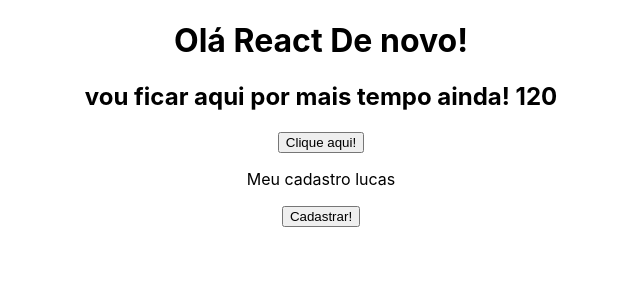
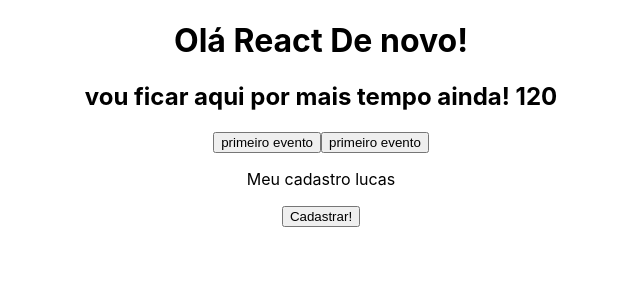
Before and after one commit to devlucasjac/reloginho, a React (Create React App) app: page / in a window 1280 px wide. Shown: the top 300 px of the page, without its empty margins (319-959 px from the left). Built offline with nearby package versions, Linux system fonts and the light colour scheme.

Commit message:
eventos por props

```diff
--- a/src/App.js
+++ b/src/App.js
@@ -17,7 +17,8 @@
     <div className="App">
       <h1>Olá React De novo!</h1>
       <h2>vou ficar aqui por mais tempo ainda! {conta(hora)}</h2>
-      <Eventos />
+      <Eventos numero={1} />
+      <Eventos numero={2} />
       <Form nome="lucas" />
     </div>
   );
--- /dev/null
+++ b/src/components/Button.js
@@ -0,0 +1,5 @@
+function Button({ event, text }) {
+  return <button onClick={event}>{text}</button>;
+}
+
+export default Button;
--- a/src/components/Eventos.js
+++ b/src/components/Eventos.js
@@ -1,10 +1,12 @@
-function Eventos() {
+import Button from "./Button";
+
+function Eventos({ numero }) {
   function clica(e) {
-    console.log("clicou");
+    console.log(`clicou ${numero}`);
   }
   return (
     <>
-      <button onClick={clica}>Clique aqui!</button>
+      <Button event={clica} text="primeiro evento" />
     </>
   );
 }
```
